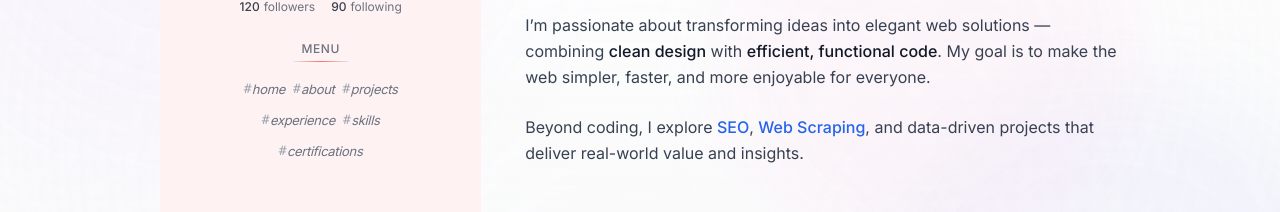
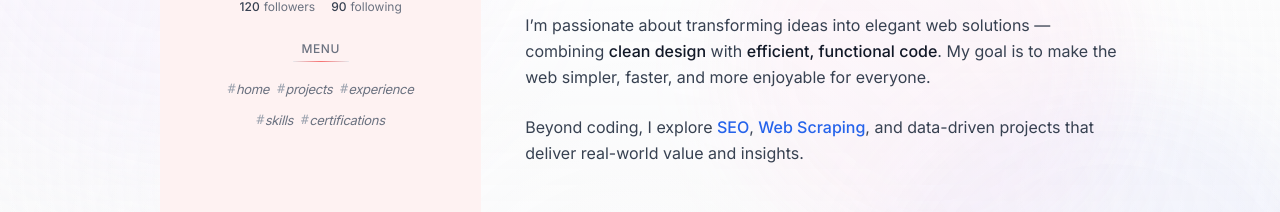
Before and after one commit to pradipchaudhary/portfolio.v3, a Next.js app: page / in a window 1280 px wide. Shown: the part 335-547 px from the top of the page. Built offline with nearby package versions, Linux system fonts and the light colour scheme.

Commit message:
new look ui

```diff
--- a/components/layout/sidebar/Sidebar.tsx
+++ b/components/layout/sidebar/Sidebar.tsx
@@ -52,9 +52,8 @@ const Sidebar = () => {
 
           <div className="flex flex-wrap justify-center gap-2">
             {[
-              { label: "home", href: "/" },
-              { label: "about", href: "/#about" },
-              { label: "projects", href: "/projects" },
+              { label: "home", href: "/#about" },
+              { label: "projects", href: "/#projects" },
               { label: "experience", href: "/#experience" },
               { label: "skills", href: "/#skills" },
               { label: "certifications", href: "/#certifications" },
```
